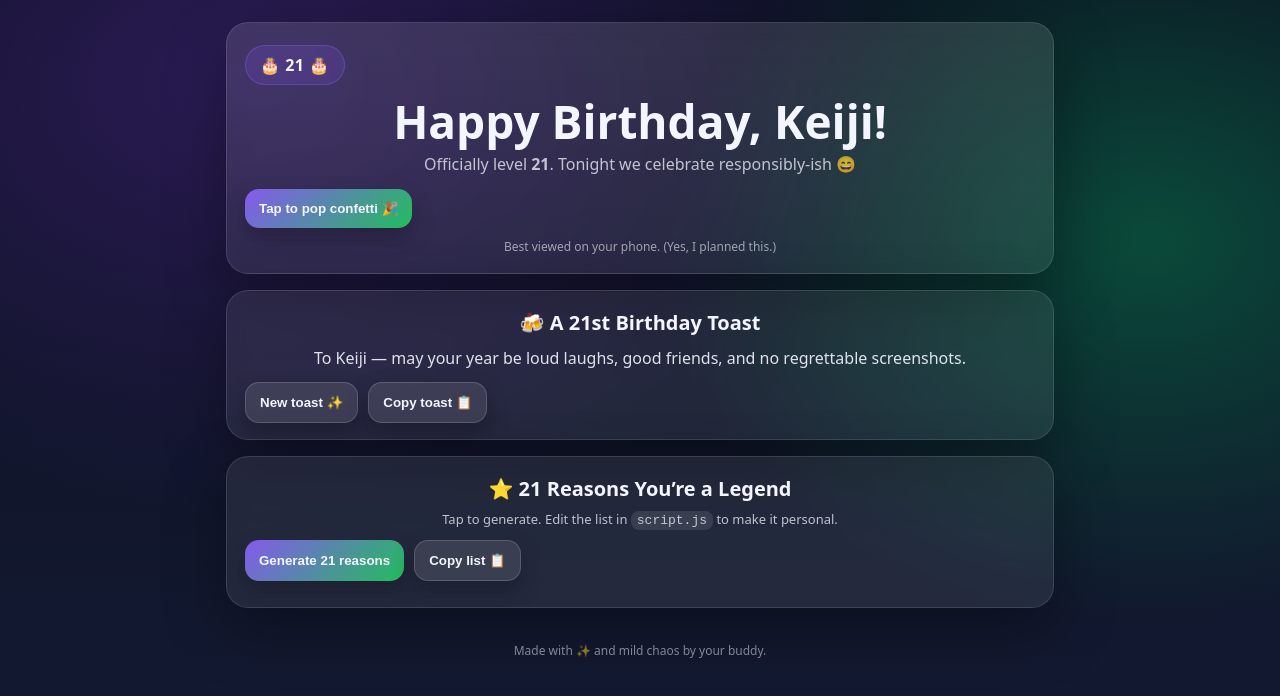
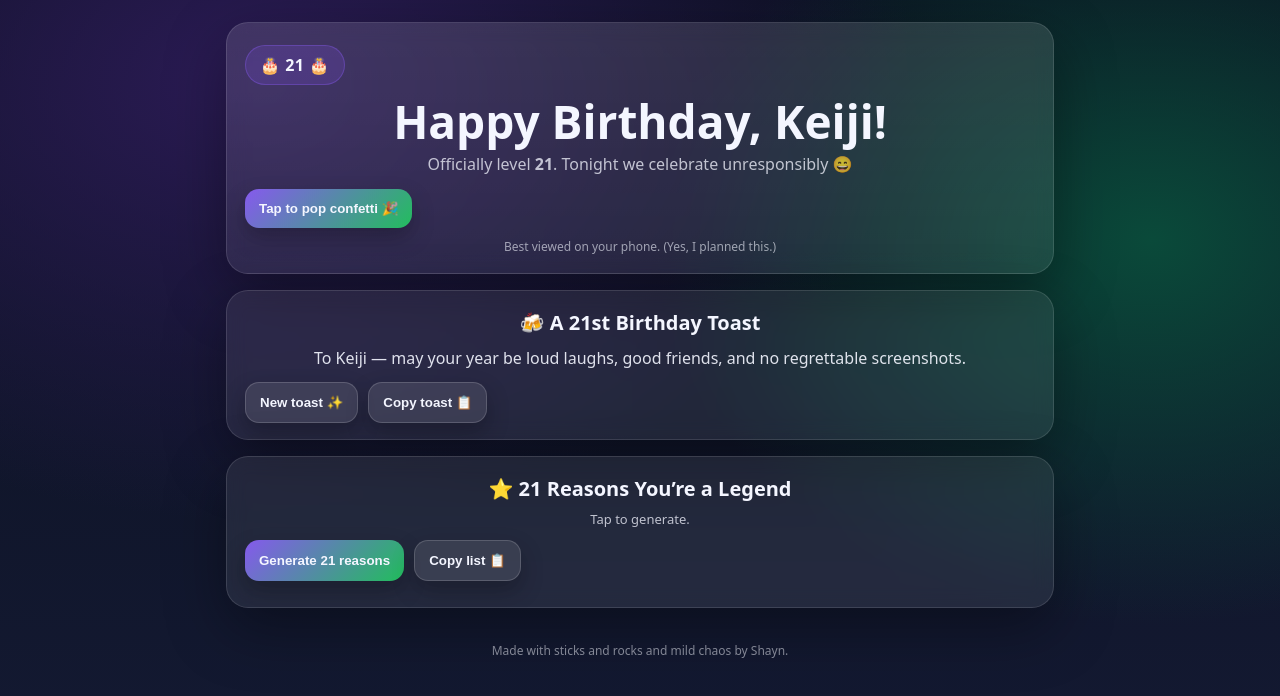
Before and after one commit to vaporization/HappyBirthdayKeiji, a plain HTML site: page index.html in a window 1280 px wide. Drawn offline with Linux system fonts and the light colour scheme.

Commit message:
Updating Text

```diff
--- a/index.html
+++ b/index.html
@@ -15,7 +15,7 @@
       <h1>Happy Birthday, <span id="name">Keiji</span>!</h1>
       <p class="subtitle">
         Officially level <strong>21</strong>.
-        Tonight we celebrate responsibly-ish 😄
+        Tonight we celebrate unresponsibly 😄
       </p>
 
       <button id="popBtn" class="btn">Tap to pop confetti 🎉</button>
@@ -35,7 +35,7 @@
 
     <section class="card">
       <h2>⭐ 21 Reasons You’re a Legend</h2>
-      <p class="small">Tap to generate. Edit the list in <code>script.js</code> to make it personal.</p>
+      <p class="small">Tap to generate.</p>
       <div class="row">
         <button id="reasonsBtn" class="btn">Generate 21 reasons</button>
         <button id="copyReasonsBtn" class="btn secondary">Copy list 📋</button>
@@ -44,7 +44,7 @@
     </section>
 
     <footer class="footer">
-      <p>Made with ✨ and mild chaos by your buddy.</p>
+      <p>Made with sticks and rocks and mild chaos by Shayn.</p>
     </footer>
   </main>
 
```
